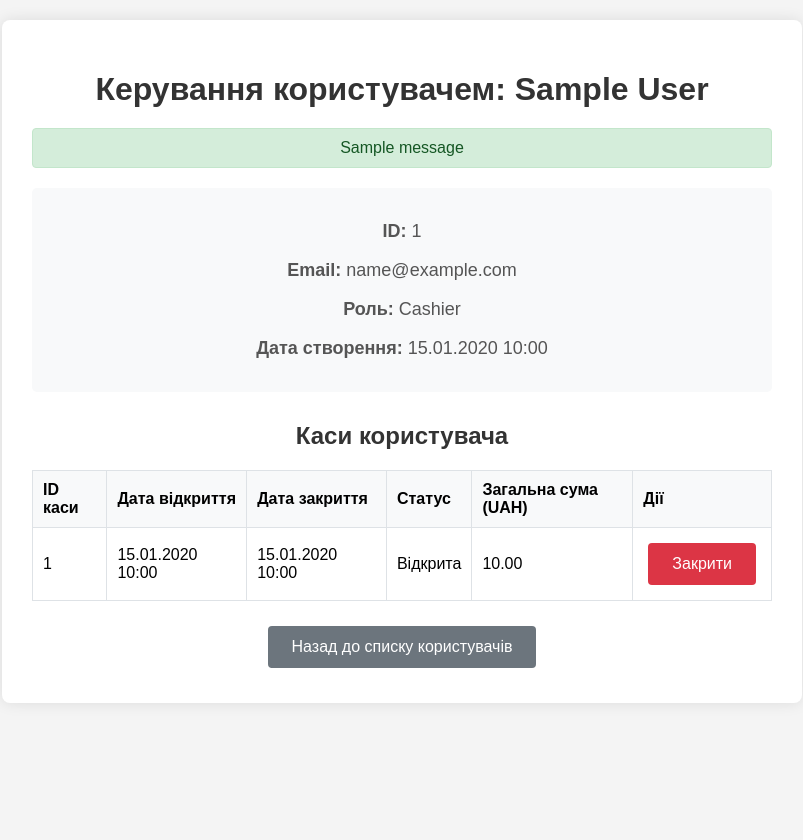
After one commit to DmytroVoronkov/flask-air-commerce, a Flask app: template app/templates/users/manage_user.html in a window 1280 px wide. The commit adds this page. Shown: the whole page, without its empty margins (238-1041 px from the left). Run offline with Flask 3, Linux system fonts and the light colour scheme; the template is opened without the code that fills it: values that come from a table or form of the project are taken from there, others are empty; tables that the repository leaves empty hold one stand-in row (values such as "Sample post"); one stand-in notice (Sample message) is shown.

Commit message:
+ cashier till administration

```diff
--- a/app/templates/dashboard.html
+++ b/app/templates/dashboard.html
@@ -182,10 +182,7 @@
             <!-- Секція для бухгалтера -->
             <div class="admin-actions">
                 <h3>Фінансові звіти</h3>
-                <div>
-                    <a href="{{ url_for('tills.view_till_reports') }}" class="btn btn-primary">Звіти по касах</a>
-                    <a href="{{ url_for('tickets.view_all_tickets') }}" class="btn btn-secondary">Усі квитки</a>
-                </div>
+                <p>Функціонал для бухгалтерів ще не реалізований.</p>
             </div>
         {% endif %}
 
--- /dev/null
+++ b/app/templates/users/manage_user.html
@@ -0,0 +1,212 @@
+<!DOCTYPE html>
+<html lang="uk">
+<head>
+    <meta charset="UTF-8">
+    <meta name="viewport" content="width=device-width, initial-scale=1.0">
+    <title>Керування користувачем</title>
+    <style>
+        body {
+            font-family: Arial, sans-serif;
+            margin: 0;
+            padding: 20px;
+            background-color: #f4f4f4;
+            min-height: 100vh;
+        }
+        .container {
+            background-color: white;
+            padding: 30px;
+            border-radius: 8px;
+            box-shadow: 0 0 15px rgba(0,0,0,0.1);
+            max-width: 800px;
+            width: 100%;
+            margin: 0 auto;
+            text-align: center;
+            box-sizing: border-box;
+        }
+        h1, h2 {
+            color: #333;
+            margin-bottom: 20px;
+        }
+        .user-info {
+            font-size: 18px;
+            color: #555;
+            margin-bottom: 30px;
+            padding: 15px;
+            background-color: #f8f9fa;
+            border-radius: 5px;
+        }
+        .table-container {
+            overflow-x: auto;
+            margin-bottom: 20px;
+        }
+        table {
+            width: 100%;
+            border-collapse: collapse;
+            min-width: 600px;
+        }
+        th, td {
+            padding: 10px;
+            border: 1px solid #dee2e6;
+            text-align: left;
+            word-wrap: break-word;
+            max-width: 150px;
+        }
+        th {
+            background-color: #f8f9fa;
+            font-weight: bold;
+        }
+        tr:nth-child(even) {
+            background-color: #f9f9f9;
+        }
+        .btn {
+            display: inline-block;
+            padding: 12px 24px;
+            margin: 5px;
+            border: none;
+            border-radius: 4px;
+            text-decoration: none;
+            cursor: pointer;
+            font-size: 16px;
+            transition: background-color 0.3s;
+        }
+        .btn-primary {
+            background-color: #007bff;
+            color: white;
+        }
+        .btn-primary:hover {
+            background-color: #0056b3;
+        }
+        .btn-success {
+            background-color: #28a745;
+            color: white;
+        }
+        .btn-success:hover {
+            background-color: #1e7e34;
+        }
+        .btn-danger {
+            background-color: #dc3545;
+            color: white;
+        }
+        .btn-danger:hover {
+            background-color: #c82333;
+        }
+        .btn-secondary {
+            background-color: #6c757d;
+            color: white;
+        }
+        .btn-secondary:hover {
+            background-color: #545b62;
+        }
+        .flash-messages {
+            margin-bottom: 20px;
+        }
+        .flash-message {
+            padding: 10px;
+            margin: 5px 0;
+            border-radius: 4px;
+        }
+        .flash-error {
+            background-color: #f8d7da;
+            color: #721c24;
+            border: 1px solid #f5c6cb;
+        }
+        .flash-success {
+            background-color: #d4edda;
+            color: #155724;
+            border: 1px solid #c3e6cb;
+        }
+    </style>
+</head>
+<body>
+    <div class="container">
+        <h1>Керування користувачем: {{ user.name }}</h1>
+
+        <!-- Повідомлення про помилки -->
+        {% with messages = get_flashed_messages(with_categories=true) %}
+            {% if messages %}
+                <div class="flash-messages">
+                    {% for category, message in messages %}
+                        <div class="flash-message flash-{{ category }}">{{ message }}</div>
+                    {% endfor %}
+                </div>
+            {% endif %}
+        {% endwith %}
+
+        <div class="user-info">
+            <p><strong>ID:</strong> {{ user.id }}</p>
+            <p><strong>Email:</strong> {{ user.email }}</p>
+            <p><strong>Роль:</strong> {{ user.role.value | title }}</p>
+            <p><strong>Дата створення:</strong> {{ user.created_at | datetimeformat('%d.%m.%Y %H:%M') }}</p>
+        </div>
+
+        {% if user.role.value == 'cashier' %}
+            <!-- Секція для касирів -->
+            <h2>Каси користувача</h2>
+            {% if tills %}
+                <div class="table-container">
+                    <table>
+                        <thead>
+                            <tr>
+                                <th>ID каси</th>
+                                <th>Дата відкриття</th>
+                                <th>Дата закриття</th>
+                                <th>Статус</th>
+                                <th>Загальна сума (UAH)</th>
+                                <th>Дії</th>
+                            </tr>
+                        </thead>
+                        <tbody>
+                            {% for till in tills %}
+                                <tr>
+                                    <td>{{ till.id }}</td>
+                                    <td>{{ till.opened_at | datetimeformat('%d.%m.%Y %H:%M') }}</td>
+                                    <td>
+                                        {% if till.closed_at %}
+                                            {{ till.closed_at | datetimeformat('%d.%m.%Y %H:%M') }}
+                                        {% else %}
+                                            -
+                                        {% endif %}
+                                    </td>
+                                    <td>
+                                        {% if till.is_active %}
+                                            Відкрита
+                                        {% else %}
+                                            Закрита
+                                        {% endif %}
+                                    </td>
+                                    <td>{{ till.total_amount }}</td>
+                                    <td>
+                                        {% if till.is_active %}
+                                            <form method="POST" action="{{ url_for('tills.close_till_web', till_id=till.id) }}" style="display: inline;">
+                                                <button type="submit" class="btn btn-danger"
+                                                        onclick="return confirm('Ви впевнені, що хочете закрити касу?')">Закрити</button>
+                                            </form>
+                                        {% else %}
+                                            <form method="POST" action="{{ url_for('tills.reopen_till_web', till_id=till.id) }}" style="display: inline;">
+                                                <button type="submit" class="btn btn-success"
+                                                        onclick="return confirm('Ви впевнені, що хочете повторно відкрити касу?')">Відкрити</button>
+                                            </form>
+                                        {% endif %}
+                                    </td>
+                                </tr>
+                            {% endfor %}
+                        </tbody>
+                    </table>
+                </div>
+            {% else %}
+                <p>Немає кас, пов’язаних із цим користувачем.</p>
+            {% endif %}
+
+        {% elif user.role.value == 'admin' or user.role.value == 'accountant' %}
+            <!-- Секція для адміністраторів і бухгалтерів -->
+            <h2>Керування користувачем</h2>
+            <p>Функціонал для керування адміністраторами та бухгалтерами ще не реалізований.</p>
+            <!-- Місце для майбутнього функціоналу -->
+        {% endif %}
+
+        <div>
+            <a href="{{ url_for('users.manage_users') }}" class="btn btn-secondary">Назад до списку користувачів</a>
+        </div>
+    </div>
+</body>
+</html>
--- a/app/utils.py
+++ b/app/utils.py
@@ -5,18 +5,24 @@ logger = logging.getLogger(__name__)
 
 def datetimeformat(value, format='%d.%m.%Y %H:%M'):
     """
-    Форматує ISO-рядок дати у заданий формат (наприклад, 'дд.мм.рррр гг:хх').
+    Форматує ISO-рядок дати або об’єкт datetime у заданий формат (наприклад, 'дд.мм.рррр гг:хх').
 
     Args:
-        value (str): ISO-рядок дати (наприклад, '2025-10-15T14:00:00+00:00')
+        value (str or datetime): ISO-рядок дати (наприклад, '2025-10-15T14:00:00+00:00') або об’єкт datetime
         format (str): Формат виводу (за замовчуванням '%d.%m.%Y %H:%M')
 
     Returns:
-        str: Відформатована дата або оригінальний рядок у разі помилки
+        str: Відформатована дата або оригінальне значення у разі помилки
     """
     try:
-        dt = datetime.fromisoformat(value.replace('Z', '+00:00'))
-        return dt.strftime(format)
+        if isinstance(value, datetime):
+            return value.strftime(format)
+        elif isinstance(value, str):
+            dt = datetime.fromisoformat(value.replace('Z', '+00:00'))
+            return dt.strftime(format)
+        else:
+            logger.error(f"Invalid type for datetimeformat: {type(value)}")
+            return str(value)  # Повертаємо строкове представлення, якщо тип некоректний
     except ValueError as e:
         logger.error(f"Error formatting datetime: {value}, error: {e}")
-        return value  # Повертаємо оригінальний рядок, якщо формат некоректний
+        return str(value)  # Повертаємо оригінальне значення, якщо формат некоректний
```
Also changed, not shown: app/routes/tills.py (+55 -13 lines), app/routes/users.py (+27 -1 lines), app/templates/users/manage_users.html (+6 -2 lines).
